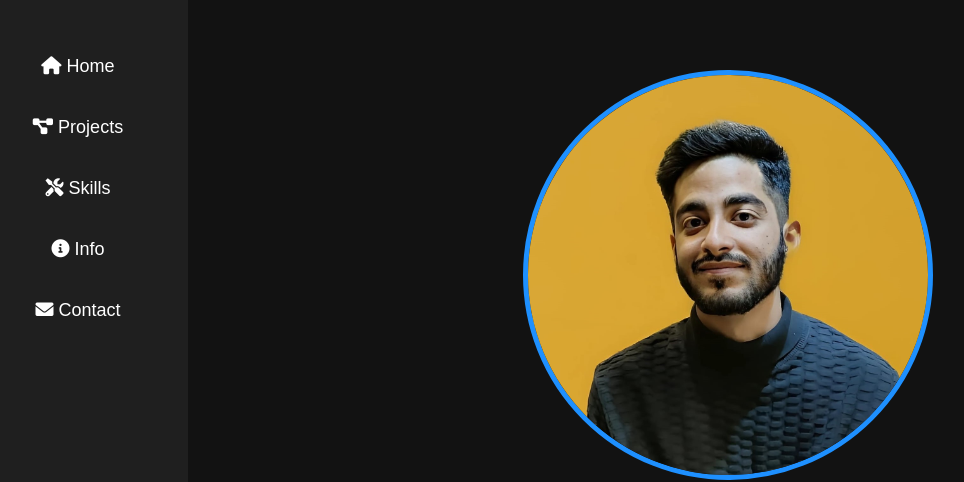
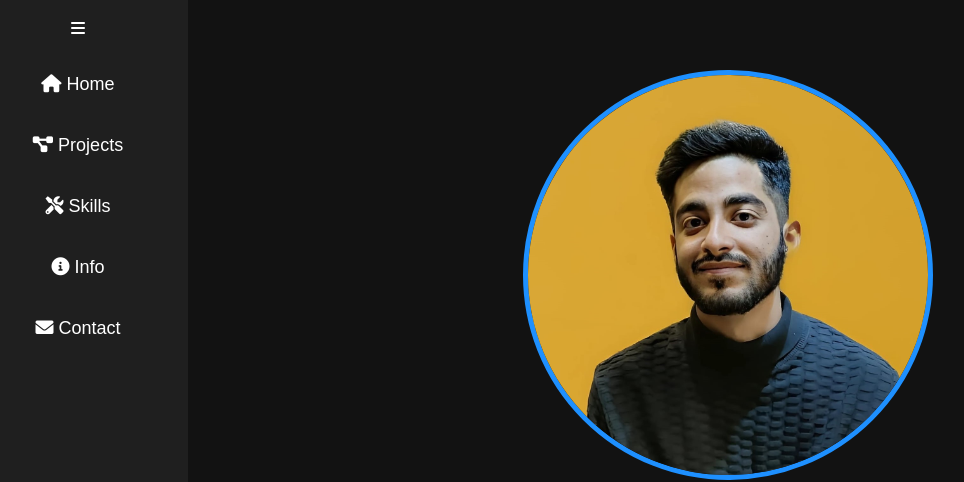
Before and after one commit to Macret16/Karan-Jaswani, a plain HTML site: page index.html in a window 1280 px wide. Shown: the top 482 px of the page, without its empty margins (32-996 px from the left). Drawn offline with Linux system fonts and the light colour scheme.

Commit message:
Update index.html

```diff
--- a/index.html
+++ b/index.html
@@ -9,6 +9,9 @@
 </head>
 <body>
     <div class="sidebar">
+        <div class="menu-toggle">
+            <i class="fas fa-bars"></i>
+        </div>
         <ul>
             <li><a href="#home"><i class="fas fa-home"></i> Home</a></li>
             <li><a href="#projects"><i class="fas fa-project-diagram"></i> Projects</a></li>
```
